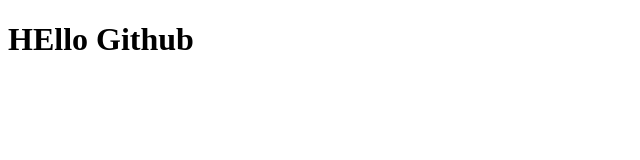
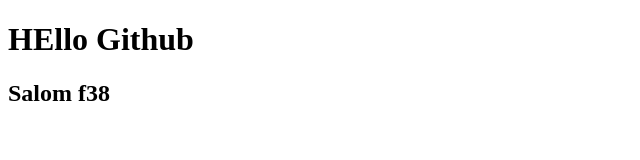
Before and after one commit to Umidjon-Dedakhanov/f38, a plain HTML site: page index.html in a window 1280 px wide. Shown: the whole page, without its empty margins (0-640 px from the left). Drawn offline with Linux system fonts and the light colour scheme.

Commit message:
h2 addedd

```diff
--- a/index.html
+++ b/index.html
@@ -8,5 +8,6 @@
 </head>
 <body>
     <h1>HEllo Github</h1>
+    <h2>Salom f38</h2>
 </body>
 </html>
```
